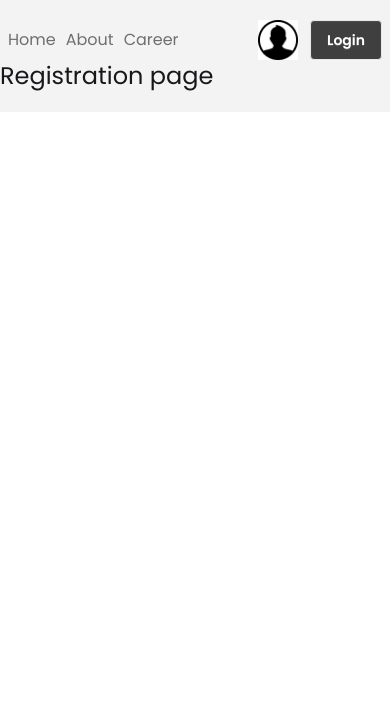
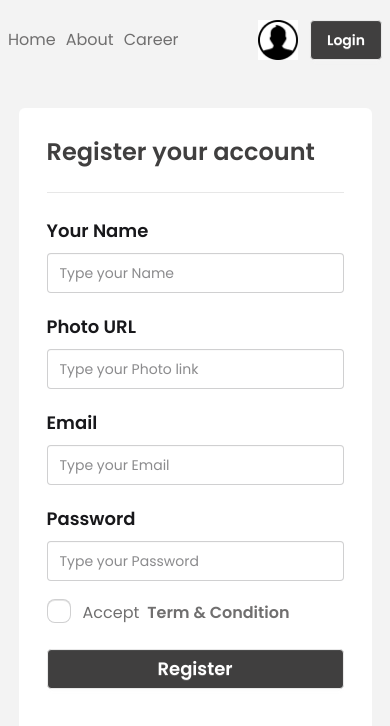
Before and after one commit to jubayer50/dragon-news-next, a Next.js app: page /register in a window 390 px wide. Shown: the top 726 px of the page. Built offline with nearby package versions, Linux system fonts and the light colour scheme.

Commit message:
register page design with responsive

```diff
--- a/src/app/(Auth)/register/page.jsx
+++ b/src/app/(Auth)/register/page.jsx
@@ -1,7 +1,72 @@
 const RegisterPage = () => {
   return (
-    <div>
-      <h2 className="text-2xl">Registration page</h2>
+    <div className="min-h-screen">
+      <div className="max-w-285 mx-auto my-12 flex justify-center items-center">
+        <div className="bg-white p-7 md:p-20 rounded-md">
+          <h2 className="text-[#403F3F] font-semibold text-2xl md:text-4xl pb-6">
+            Register your account
+          </h2>
+
+          <div className="pt-4 md:pt-6 border-t border-[#E7E7E7] space-y-2">
+            <fieldset className="fieldset">
+              <legend className="fieldset-legend font-semibold text-lg md:text-xl">
+                Your Name
+              </legend>
+              <input
+                type="text"
+                className="input w-full"
+                placeholder="Type your Name"
+              />
+            </fieldset>
+
+            <fieldset className="fieldset">
+              <legend className="fieldset-legend font-semibold text-lg md:text-xl">
+                Photo URL
+              </legend>
+              <input
+                type="text"
+                className="input w-full"
+                placeholder="Type your Photo link"
+              />
+            </fieldset>
+
+            <fieldset className="fieldset">
+              <legend className="fieldset-legend font-semibold text-lg md:text-xl">
+                Email
+              </legend>
+              <input
+                type="email"
+                className="input w-full"
+                placeholder="Type your Email"
+              />
+            </fieldset>
+
+            <fieldset className="fieldset">
+              <legend className="fieldset-legend font-semibold text-lg md:text-xl">
+                Password
+              </legend>
+              <input
+                type="password"
+                className="input w-full"
+                placeholder="Type your Password"
+              />
+            </fieldset>
+
+            <div className="flex gap-3 items-center">
+              <input type="checkbox" className="checkbox" />
+              <legend className="fieldset-legend text-[#706F6F]">
+                <span className="font-normal">Accept</span> Term & Condition
+              </legend>
+            </div>
+          </div>
+
+          <div className="my-5">
+            <button className="btn text-lg md:text-xl font-semibold w-full bg-[#403F3F] text-white">
+              Register
+            </button>
+          </div>
+        </div>
+      </div>
     </div>
   );
 };
--- a/src/app/(Auth)/signin/page.jsx
+++ b/src/app/(Auth)/signin/page.jsx
@@ -1,5 +1,4 @@
 import Link from "next/link";
-import React from "react";
 
 const SignInPage = () => {
   return (
```
